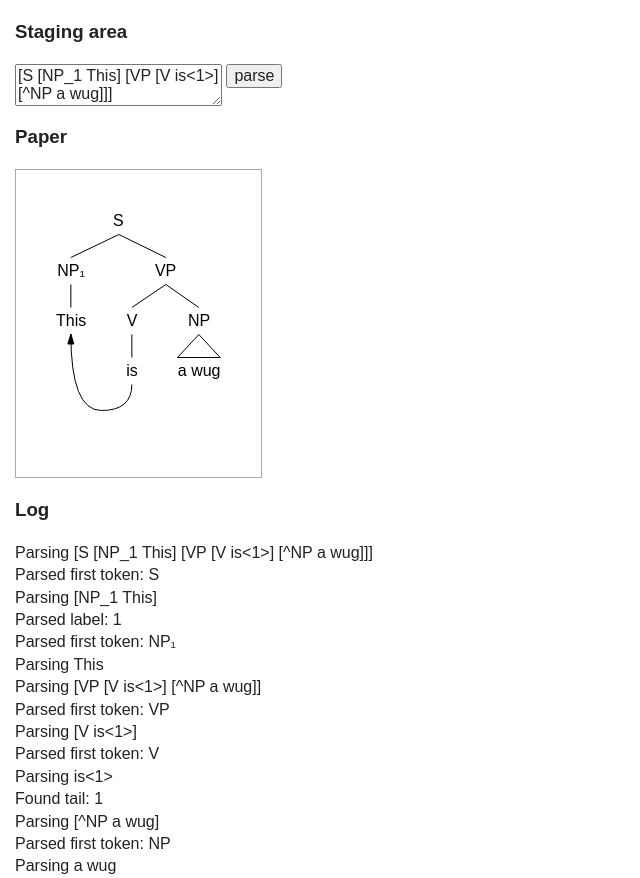
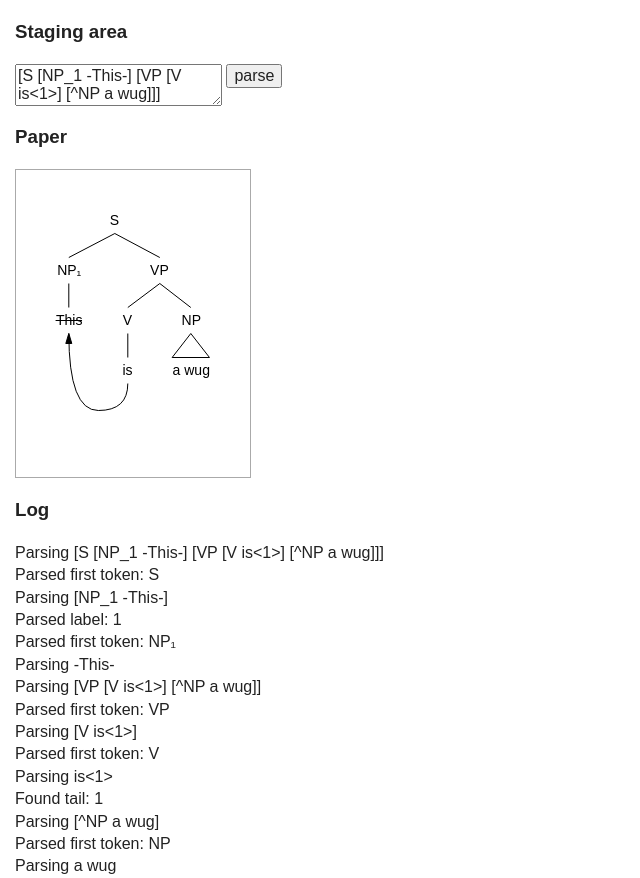
Before and after one commit to mdsn/stree, a plain HTML site: page index.html in a window 1280 px wide. Both pictures are taken after a click on the button "parse". Shown: the whole page, without its empty margins (0-640 px from the left). Drawn offline with nearby package versions, Linux system fonts and the light colour scheme.

Commit message:
Strikeout parsing and drawing

```diff
--- a/index.html
+++ b/index.html
@@ -27,7 +27,7 @@
         <div id="container">
             <h3>Staging area</h3>
             <!---<textarea id="stage">[CP [NP^_1 What] [C' [C_b did] [IP_2 [NP^ you] [I' [I tr<b>] [VP [V' [V eat] tr<1>]]]]]]</textarea> -->
-            <textarea id="stage">[S [NP_1 This] [VP [V is<1>] [^NP a wug]]]</textarea>
+            <textarea id="stage">[S [NP_1 -This-] [VP [V is<1>] [^NP a wug]]]</textarea>
             <!--<textarea id="stage">[S [NP [N Alice]] [VP [V is][NP [N' [N a student] [PP^ of physics]]]]</textarea>-->
             <button id="parse">parse</button>
             <h3>Paper</h3>
--- a/js/stree.js
+++ b/js/stree.js
@@ -26,6 +26,7 @@ Tree = {
     movement_bottom: 40,
     padding_bottom: 5, /* Space below the text for the lines */
     padding_top: 5,
+    font_size: 14,
 };
 
 function Node() {
@@ -56,6 +57,7 @@ function Node() {
     this.tail = null;
     this.label = null;
 
+    this.strikeout = null;
     this.text = null; /* Raphael text element */
     this.value = null;
     this.features = null;
@@ -243,6 +245,17 @@ Node.prototype.find_intervening_height = function(leftwards) {
     return y;
 };
 
+Node.prototype.do_strikeout = function() {
+    for (var child = this.first; child != null; child = child.next)
+        child.do_strikeout();
+
+    if (this.strikeout) {
+        var from = 'M' + (this.x - this.text.getBBox().width/2) + ',' + this.y;
+        var to = 'H' + (this.x + this.text.getBBox().width/2);
+        App.R.path(from + to);
+    }
+};
+
 function Movement() {
     this.head = null;
     this.tail = null;
@@ -357,6 +370,7 @@ function syntax_tree(s) {
 
     t.set_width();
     t.assign_location(0, 0);
+    t.do_strikeout();
     t.find_height();
 
     var movement_lines = new Array();
@@ -392,7 +406,7 @@ function syntax_tree(s) {
 function text_element(n) {
     var text = App.R.text(0, 0, n.value);
     text.attr({
-        'font-size': 16,
+        'font-size': Tree.font_size,
     });
     return text;
 };
@@ -439,6 +453,12 @@ function parse(s) {
             n.features = s.substring(start, i);
             App.log('Parsed features: ' + n.features);
         }
+
+        n.value = n.value.replace(/^-([-\s\w]+)-$/, function(match, text) {
+            n.strikeout = true;
+            return text;
+        });
+
         return n;
     }
 
```
